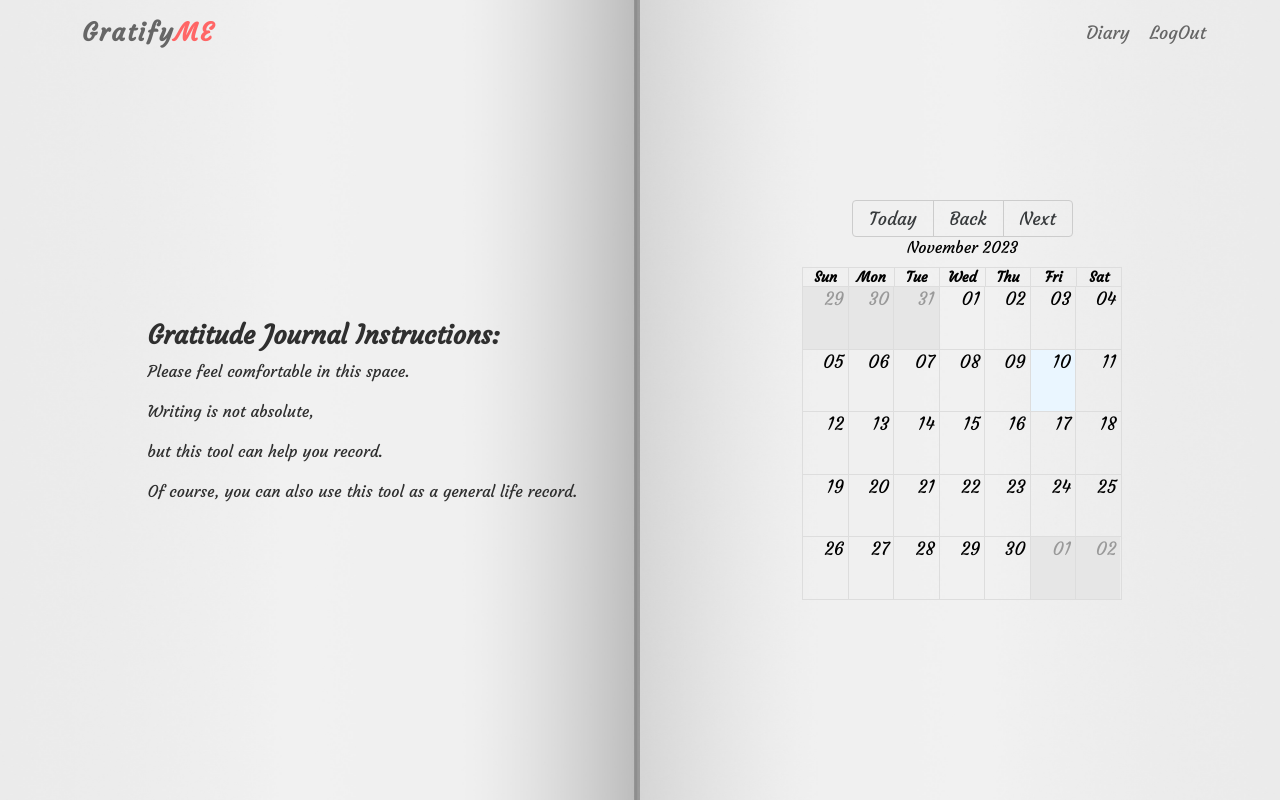
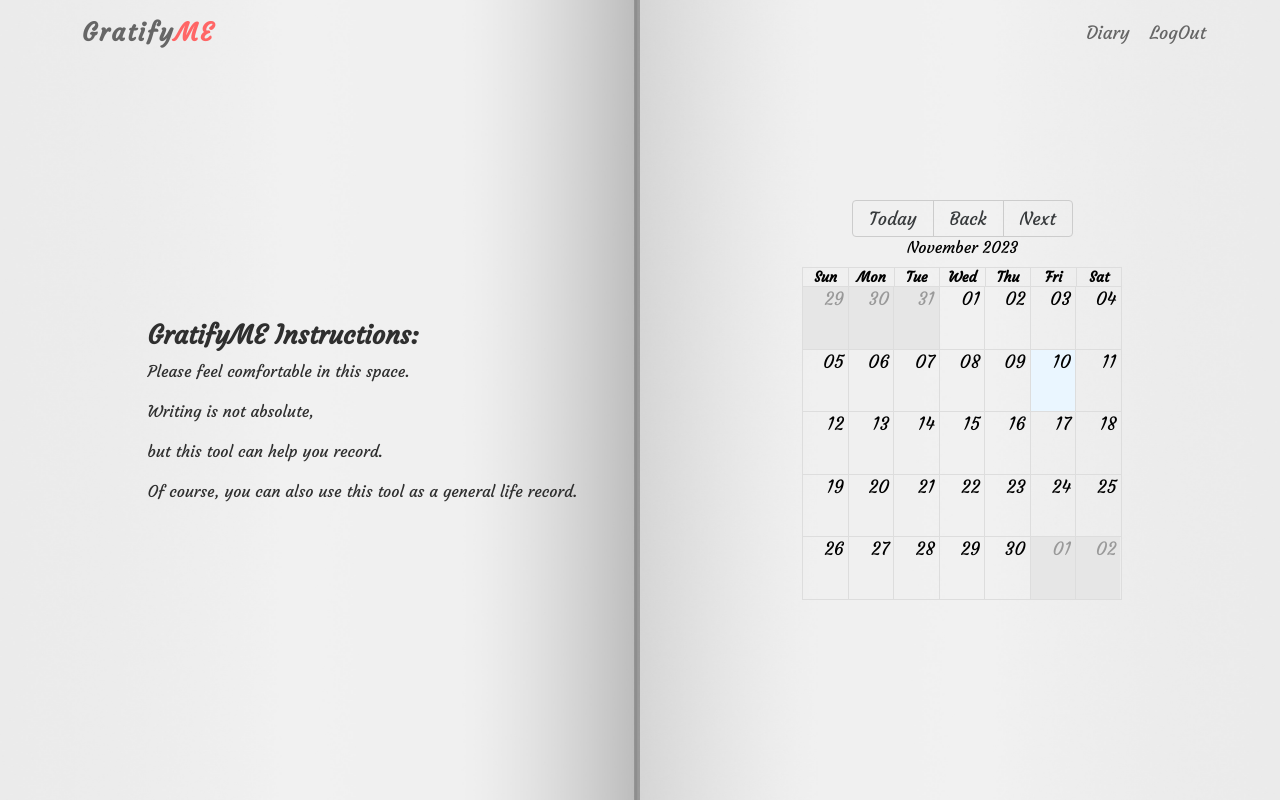
Before and after one commit to ismeleft/gratifyme, a Next.js app: page /diary in a window 1280 px wide. Built offline with nearby package versions, Linux system fonts and the light colour scheme; no server answers; the database is empty; sample sign-in values are in the browser's storage.

Commit message:
adjust gratifyME instructions

```diff
--- a/components/Calendar/Calendar.js
+++ b/components/Calendar/Calendar.js
@@ -10,12 +10,13 @@ import { getAuth, onAuthStateChanged } from "firebase/auth";
 
 const localizer = momentLocalizer(moment);
 
-const MyCalendar = ({ events }) => {
+const MyCalendar = () => {
   const router = useRouter();
   const [isEditedDate, setIsEditedDate] = useState({});
   const [user, setUser] = useState(null);
   const auth = getAuth();
 
+  //確認使用者登入狀態
   useEffect(() => {
     const unsubscribe = onAuthStateChanged(auth, (currentUser) => {
       setUser(currentUser);
@@ -60,7 +61,7 @@ const MyCalendar = ({ events }) => {
   };
 
   const handleSlotSelect = (slotInfo) => {
-    const { start, end } = slotInfo;
+    const { end } = slotInfo;
     router.push(`/editor/${end.toISOString()}`);
   };
 
@@ -75,7 +76,6 @@ const MyCalendar = ({ events }) => {
         className={styles.rbcCalendar}
         views={["month"]}
         localizer={localizer}
-        events={events}
         startAccessor="start"
         endAccessor="end"
         selectable={true}
--- a/components/Diaryguide/Diaryguide.js
+++ b/components/Diaryguide/Diaryguide.js
@@ -4,7 +4,7 @@ import styles from "./Diaryguide.module.css";
 const Diaryguide = () => {
   return (
     <div className={styles.diaryGuide}>
-      <p className={styles.diaryGuideTitle}>Gratitude Journal Instructions:</p>
+      <p className={styles.diaryGuideTitle}>GratifyME Instructions:</p>
       <p className={styles.diaryGuideText}>
         Please feel comfortable in this space.
         <br />
```
Also changed, not shown: public/images/peng.png (deleted).
